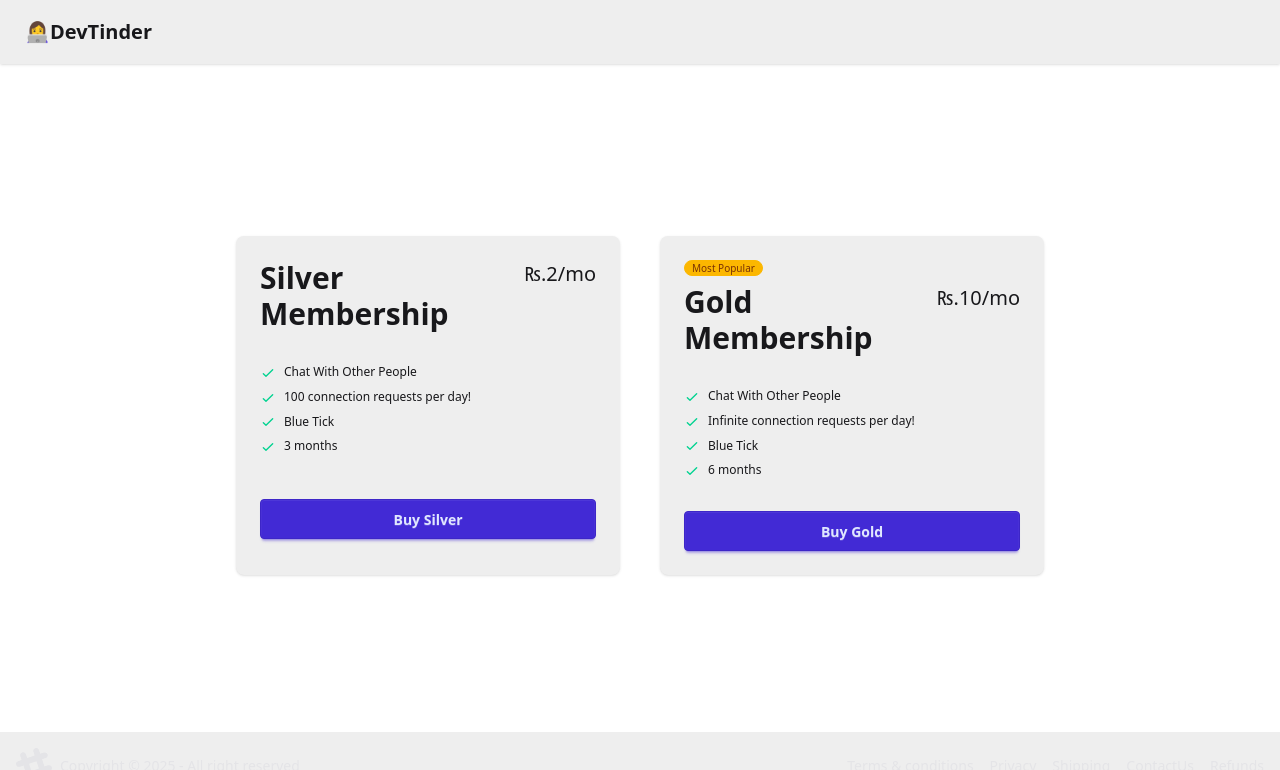
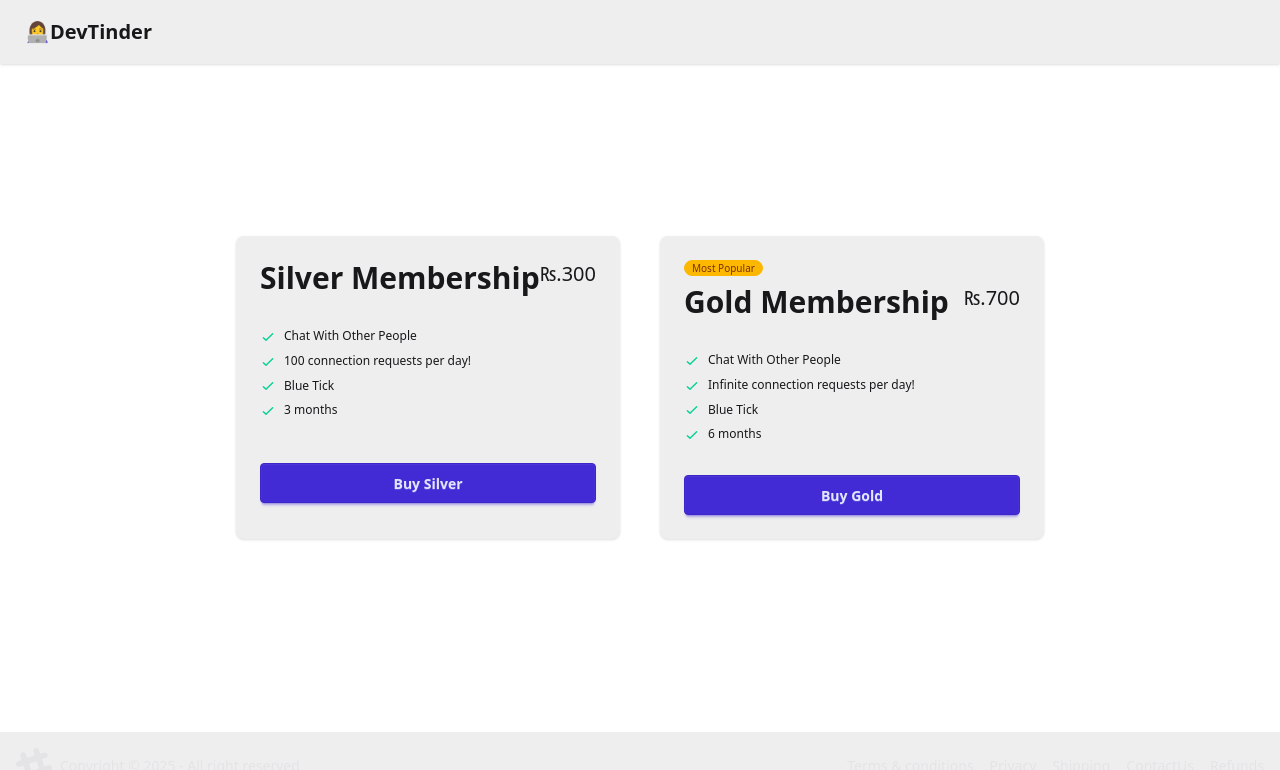
Before and after one commit to itssShiva/devTinder-web, a React (Vite) app: page /premium in a window 1280 px wide. Shown: the top 770 px of the page. Built offline with nearby package versions, Linux system fonts and the light colour scheme; no server answers.

Commit message:
premium updated

```diff
--- a/src/components/Premium.jsx
+++ b/src/components/Premium.jsx
@@ -43,7 +43,7 @@ const Premium = () => {
   <div className="card-body">
     <div className="flex justify-between">
       <h2 className="text-3xl font-bold">Silver Membership</h2>
-      <span className="text-xl">₨.2/mo</span>
+      <span className="text-xl">₨.300</span>
     </div>
     <ul className="mt-6 flex flex-col gap-2 text-xs">
       <li>
@@ -75,7 +75,7 @@ const Premium = () => {
     <span className="badge badge-xs badge-warning">Most Popular</span>
     <div className="flex justify-between">
       <h2 className="text-3xl font-bold">Gold Membership</h2>
-      <span className="text-xl">₨.10/mo</span>
+      <span className="text-xl">₨.700</span>
     </div>
     <ul className="mt-6 flex flex-col gap-2 text-xs">
       <li>
```
